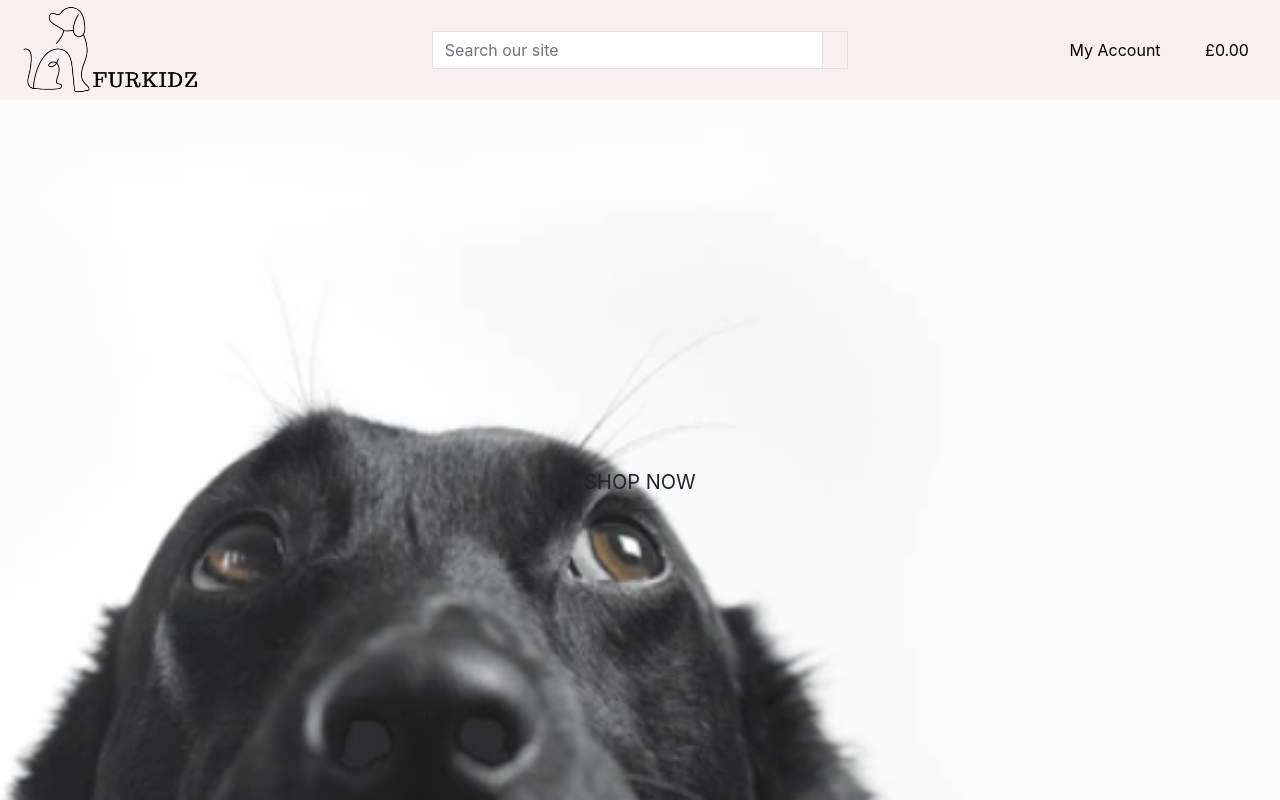
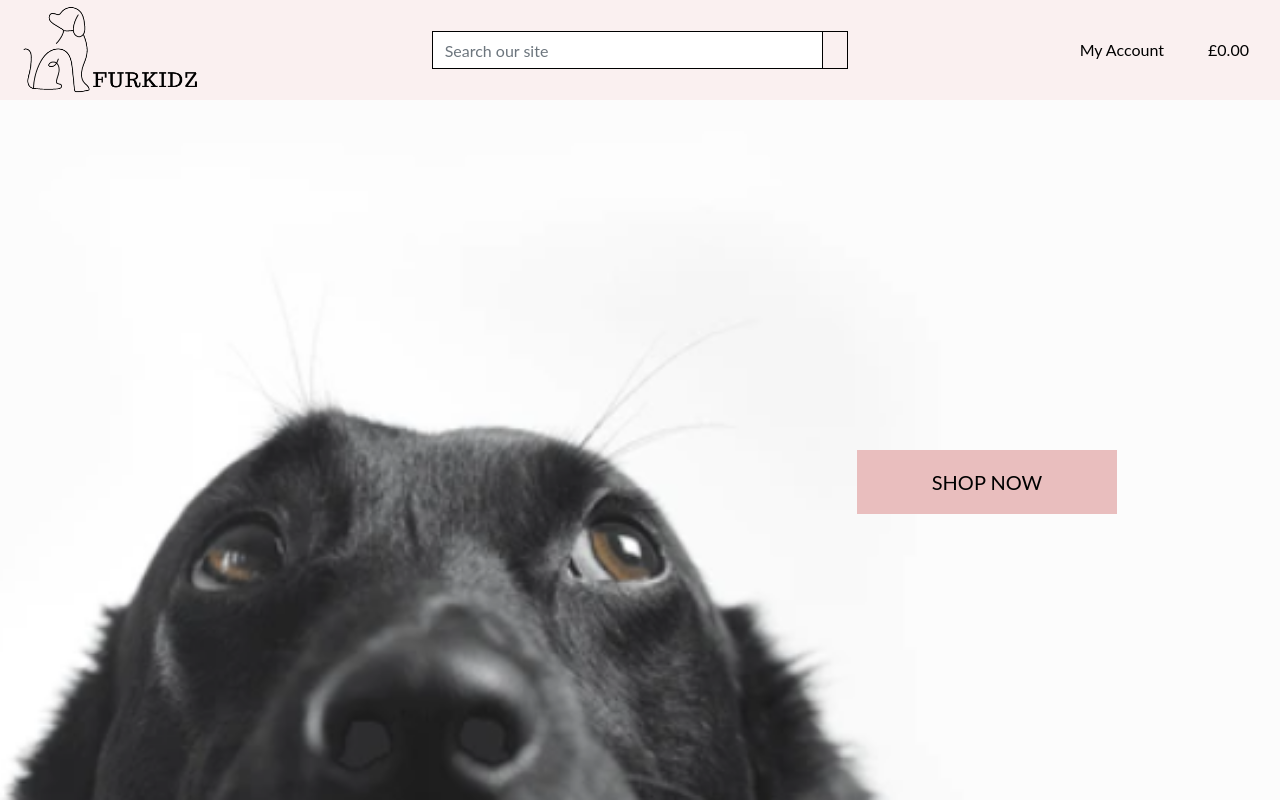
Before and after one commit to RHuebsch13/Fur_kidz, a Django app: page / in a window 1280 px wide. Run offline with Django 3.2, Linux system fonts and the light colour scheme; some libraries are stand-ins or nearby versions.

Commit message:
ebug: css chnages not loading

```diff
--- a/home/templates/home/index.html
+++ b/home/templates/home/index.html
@@ -12,8 +12,8 @@
 {% block content %}
     <div class="container h-100">
         <div class="row h-100 align-items-center">
-            <div class="col-12 text-center">
-                <div class="my-5">
+            <div class="col-12">
+                <div class="text-right">
                     <a href="#" class="shop-now-button btn btn-lg rounded-0 text-uppercase py-3">Shop Now</a>
                 </div>
             </div>
--- a/static/css/base.css
+++ b/static/css/base.css
@@ -24,31 +24,19 @@ header {
     max-height: 100px;
 }
 
-/* Styling for buttons and text */
-/* Styling for buttons and text */
+/* Styling for the 'Shop Now' button */
 .shop-now-button {
-    background: white; /* Default background is white */
-    color: black; /* Default text color is black */
+    background: #e9bebe;
+    color: black;
     min-width: 260px;
+    margin-right: 20px;
+    display: inline-block;
 }
 
-.shop-now-button:hover,
-.shop-now-button:active,
-.shop-now-button:focus {
-    background: black; /* Button background turns black on hover */
-    color: white !important; /* Force the text to be white on hover */
-}
-
-.btn-black {
-    background: white; /* Default background */
-    color: black; /* Default text color */
-}
-
-.btn-black:hover,
-.btn-black:active,
-.btn-black:focus {
-    background: black; /* Button background turns black on hover */
-    color: white !important; /* Force the text to be white on hover */
+/* Hover, active, and focus state: button turns white with black text */
+.shop-now-button:hover {
+    background: black;
+    color: white !important;
 }
 
 .text-black {
--- a/templates/base.html
+++ b/templates/base.html
@@ -12,8 +12,8 @@
     <link rel="icon" href="{% static 'favicon.ico' %}" type="image/x-icon">
 
     {% block corecss %}
+        <link rel="stylesheet" href="https://cdn.jsdelivr.net/npm/bootstrap@4.6.2/dist/css/bootstrap.min.css" integrity="sha384-xOolHFLEh07PJGoPkLv1IbcEPTNtaed2xpHsD9ESMhqIYd0nLMwNLD69Npy4HI+N" crossorigin="anonymous">
         <link rel="stylesheet" href="{% static 'css/base.css' %}">
-        <link rel="stylesheet" href="https://cdn.jsdelivr.net/npm/bootstrap@4.6.2/dist/css/bootstrap.min.css" integrity="sha384-xOolHFLEh07PJGoPkLv1IbcEPTNtaed2xpHsD9ESMhqIYd0nLMwNLD69Npy4HI+N" crossorigin="anonymous">
     {% endblock %}
 
     {% block extra_css %}
@@ -40,11 +40,7 @@
                     <div class="input-group">
                         <input class="form-control border border-black rounded-0" type="text" name="q" placeholder="Search our site">
                         <div class="input-group-append">
-                            <button class="btn btn-black border border-black rounded-0" type="submit">
-                                <span class="icon">
-                                    <i class="fas fa-search"></i>
-                                </span>
-                            </button>
+                            <button class="btn btn-black border border-black rounded-0" type="submit"></button>
                         </div>
                     </div>
                 </form>
@@ -100,6 +96,7 @@
     {% block content %}
     {% endblock %}
 
+
     {% block postloadjs %}
     {% endblock %}
 
```
